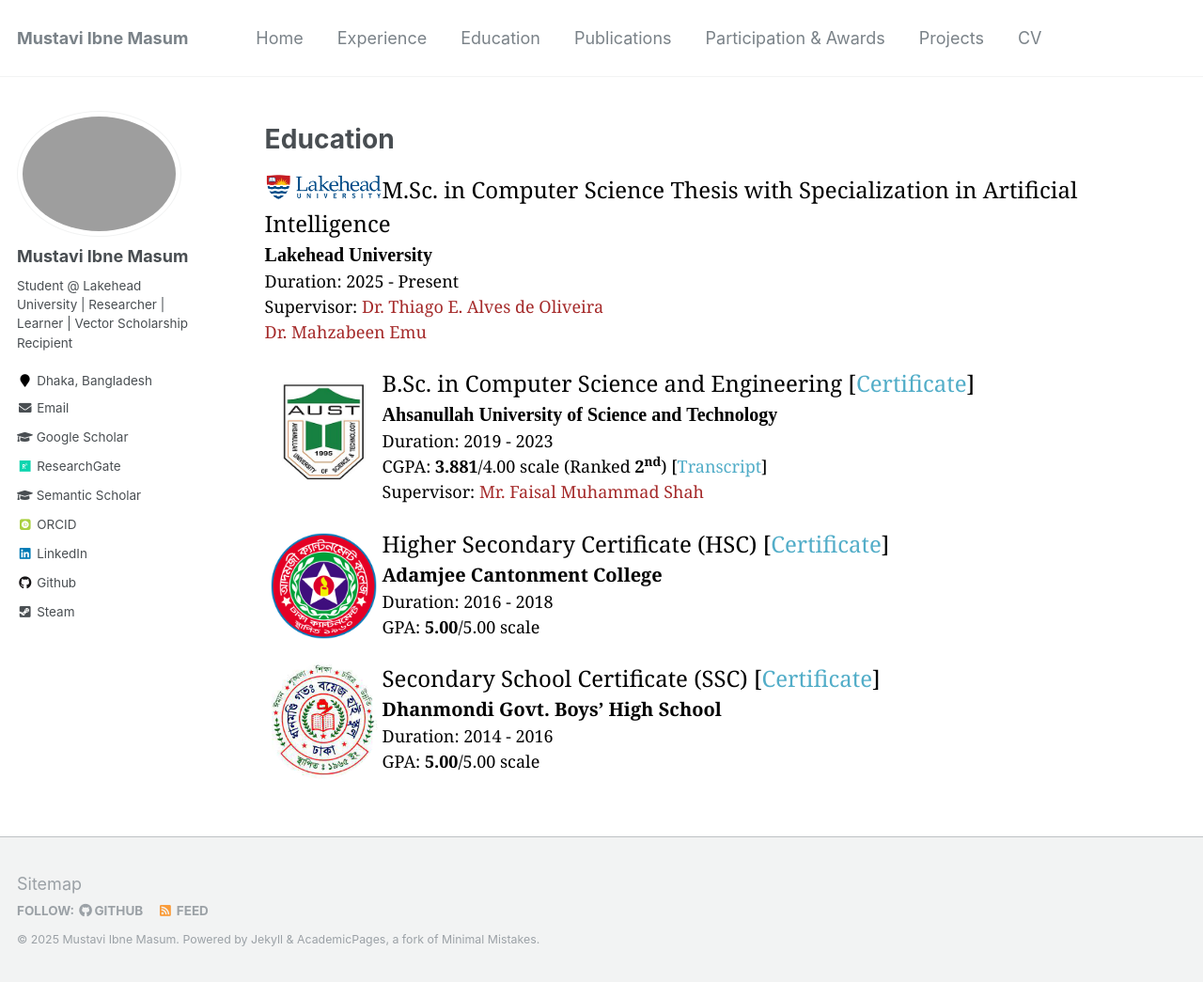
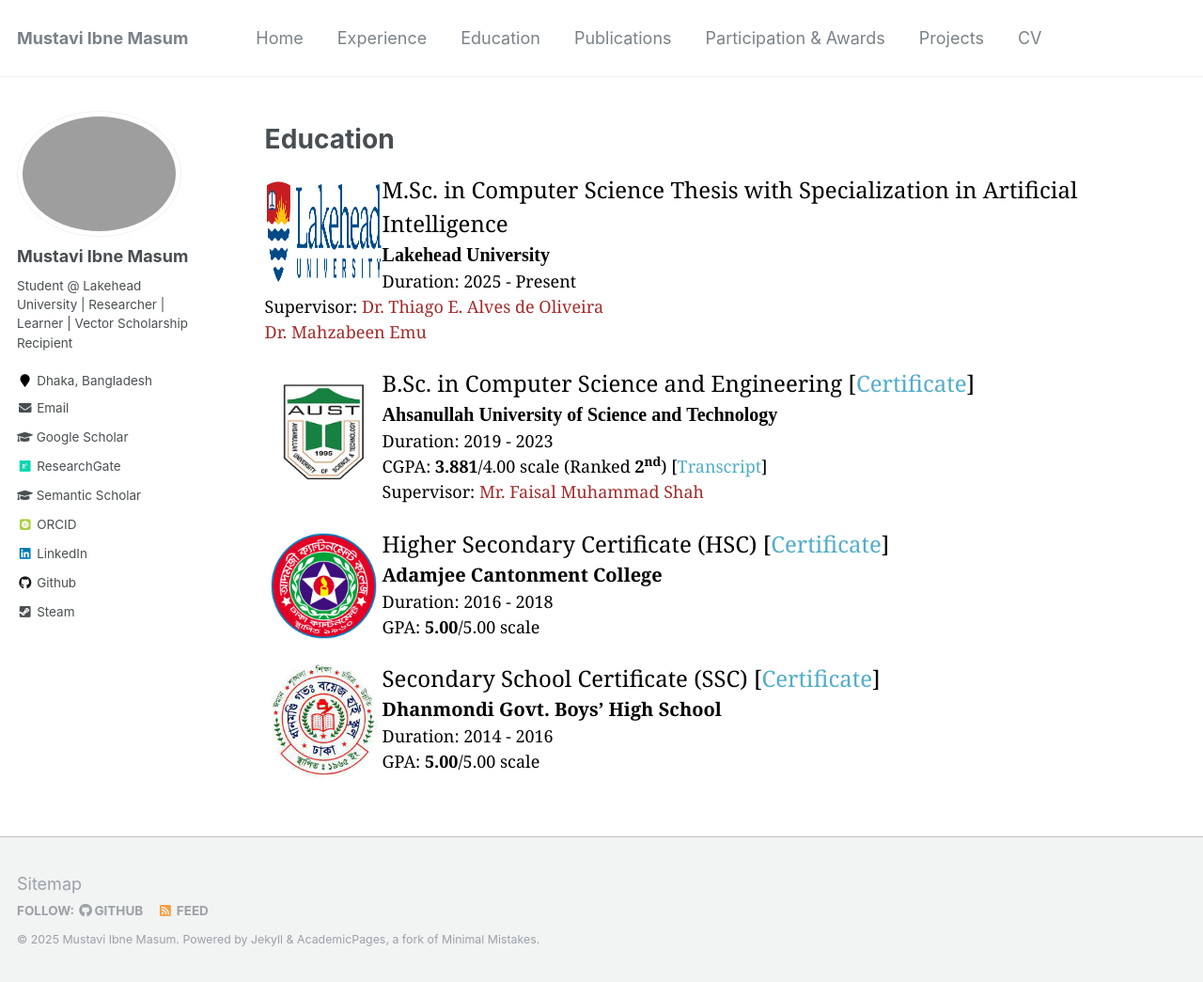
Before and after one commit to Mustavi-Ibne-Masum/mustavi-ibne-masum.github.io, a Jekyll site: the page built from _pages/education.md, in a window 1280 px wide and 1045 px high. Shown: the whole window at 94% size. Built offline with Jekyll 4.4.1, drawn with Linux system fonts in a browser that asks for light colours; some web fonts are replaced.

Commit message:
Update education.md

```diff
--- a/_pages/education.md
+++ b/_pages/education.md
@@ -7,7 +7,7 @@ author_profile: true
 
 # Education
 <!-- M.Sc -->
-<img src="/images/LogoLU.png" style="float:left;width:125px;"><span style="font-family:Georgia; color:black;"><span style="font-size:18pt">M.Sc. in Computer Science Thesis with Specialization in Artificial Intelligence</span><br/>
+<img src="/images/LogoLU.png" style="float:left;width:125px;height:125px;"><span style="font-family:Georgia; color:black;"><span style="font-size:18pt">M.Sc. in Computer Science Thesis with Specialization in Artificial Intelligence</span><br/>
 <span style="color:black; font-size:20px; font-family:Calisto MT"><b><a href="https://www.lakeheadu.ca/" target="_blank" style="color:black;">Lakehead University</a></b></span><br/>
 Duration: 2025 - Present <br/>
 Supervisor: <a style="color:brown;" href="https://www.lakeheadu.ca/users/A/talvesd">Dr. Thiago E. Alves de Oliveira</a><br/>
```
